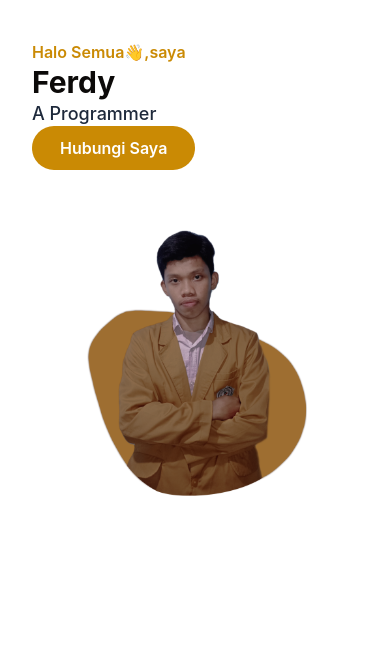
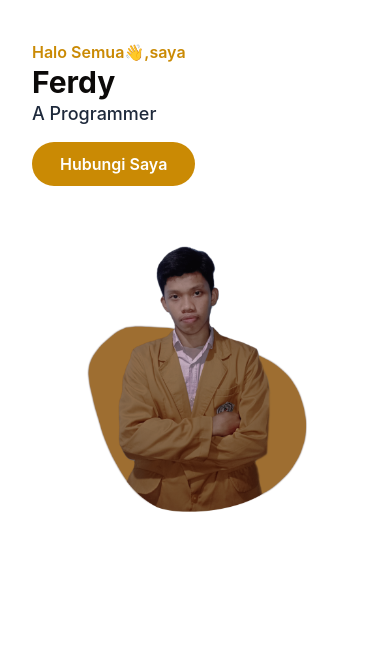
Before and after one commit to Feralgorithms/feralgorithms.github.io, a website: page index.html in a window 390 px wide. Shown: the part 104-771 px from the top of the page. Drawn offline with nearby package versions, Linux system fonts and the light colour scheme.

Commit message:
update index.html

```diff
--- a/index.html
+++ b/index.html
@@ -1,5 +1,5 @@
 <!DOCTYPE html>
-<html lang="en" class="scroll-smooth">
+<html lang="id" class="scroll-smooth">
 
 <head>
   <meta charset="UTF-8">
@@ -76,10 +76,10 @@
         <div class="w-full self-center px-4 lg:w-1/2">
           <h1 class="text-base font-semibold text-yellow-600 md:text-xl lg:text-2xl">Halo Semua👋,saya <span
               class="block font-bold text-stone-950 text-3xl">Ferdy</span></h1>
-          <h2 class="font-medium text-slate-800 text-lg mb-2 lg:text-2xl">A Programmer</h2>
+          <h2 class="mb-6 font-medium text-slate-800 text-lg lg:text-2xl">A Programmer</h2>
 
           <a href="#footer"
-            class="mt-3 text-base font-semibold text-white bg-yellow-600 py-3 px-7 rounded-full hover:shadow-lg hover:opacity-75 transition duration-200 ease-in-out">Hubungi
+            class="text-base font-semibold text-white bg-yellow-600 py-3 px-7 rounded-full hover:shadow-lg hover:opacity-75 transition duration-200 ease-in-out">Hubungi
             Saya</a>
         </div>
 
```
Also changed, not shown: dist/output.css.
